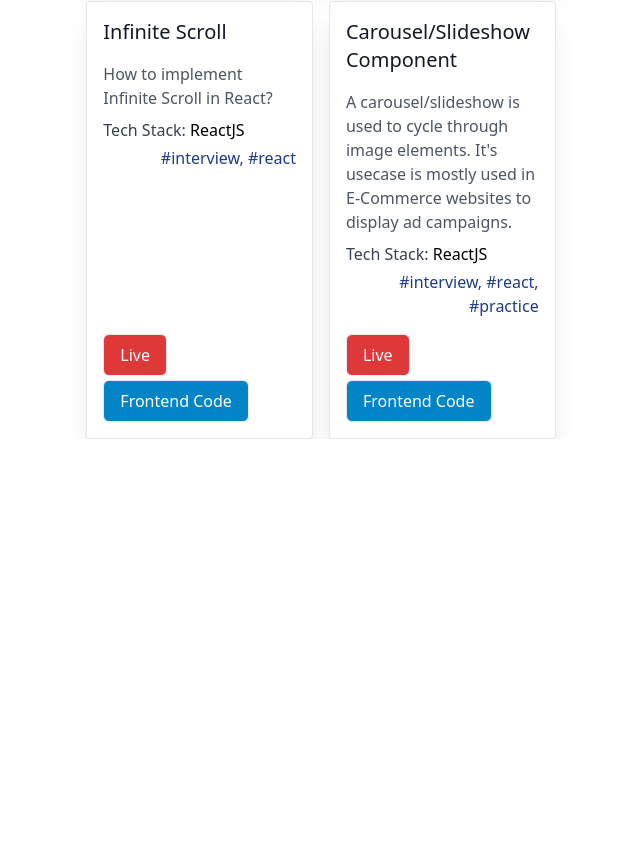
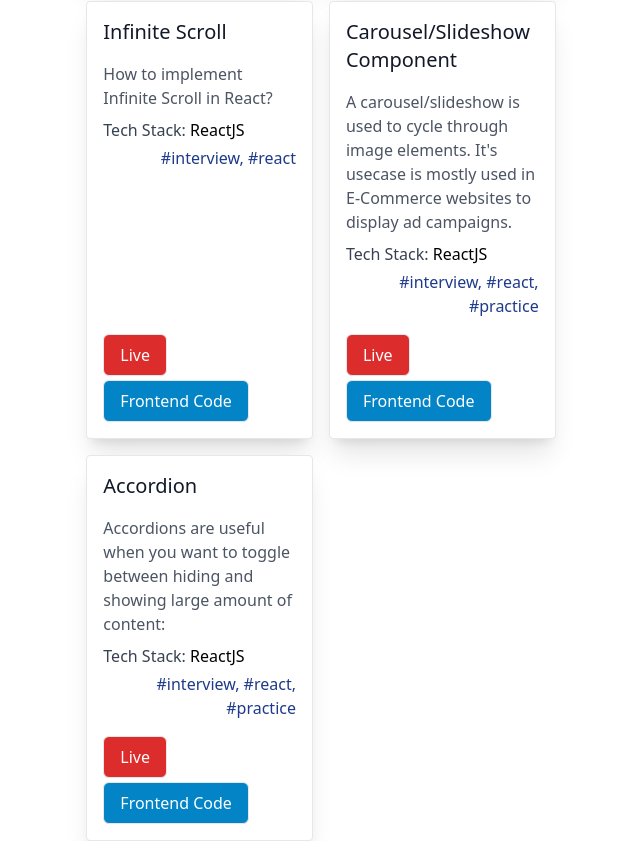
Before and after one commit to Shivaansh-Agarwal/shivaansh-agarwal-nextjs, a Next.js app: page /projects in a window 1280 px wide. Shown: the part 1119-1960 px from the top of the page, without its empty margins (319-959 px from the left). Before the commit the page ends 1558 px from the top, so only its background shows below. Built offline with nearby package versions, Linux system fonts and the light colour scheme.

Commit message:
data: Accordion Component

```diff
--- a/utilities/projects.js
+++ b/utilities/projects.js
@@ -61,6 +61,17 @@ const projectsData = [
     codeBackend: "",
     tags: ["interview", "react", "practice"],
   },
+  {
+    name: "Accordion",
+    description:
+      "Accordions are useful when you want to toggle between hiding and showing large amount of content:",
+    techStack: ["ReactJS"],
+    liveLink: "https://react-ui-components-practice.vercel.app/accordion",
+    codeFrontend:
+      "https://github.com/Shivaansh-Agarwal/react-ui-components-practice/tree/main/pages/accordion",
+    codeBackend: "",
+    tags: ["interview", "react", "practice"],
+  },
 ];
 
 export { projectsData };
```
